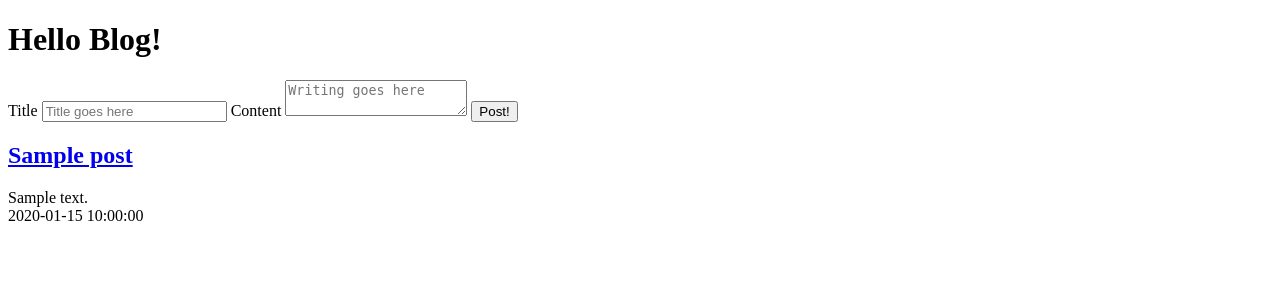
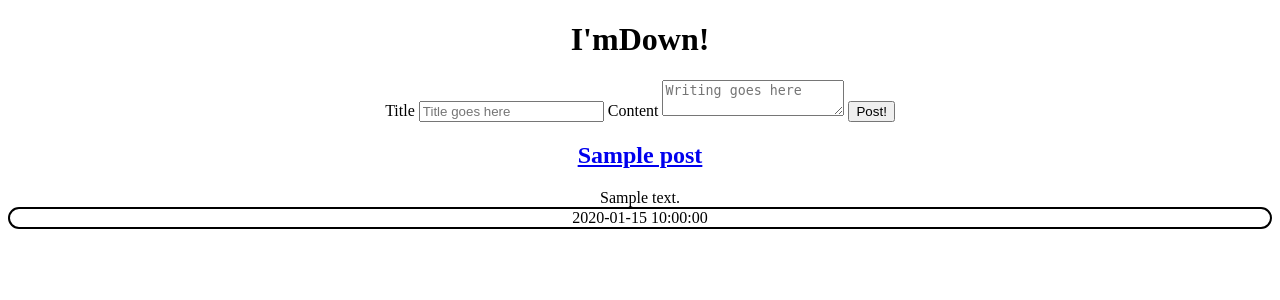
Before and after one commit to jopoblete/im_down, a Python web app: template down/templates/home.html in a window 1280 px wide. Shown: the top 300 px of the page. Run offline with Jinja, Linux system fonts and the light colour scheme; the template is opened without the code that fills it: most values are stand-ins (such as "Sample title", 1, 10 or a date in 2020).

Commit message:
Added some css

```diff
--- /dev/null
+++ b/down/styles/main.css
@@ -0,0 +1,12 @@
+head{
+
+}
+body{
+  text-align: center;
+
+}
+
+div{
+  border: 2px solid;
+  border-radius: 25px;
+}
--- a/down/templates/home.html
+++ b/down/templates/home.html
@@ -3,9 +3,10 @@
   <head>
     <meta charset="utf-8">
     <title></title>
+    <link rel='stylesheet' href='styles/main.css'>
   </head>
   <body>
-    <h1> Hello Blog! </h1>
+    <h1> I'mDown! </h1>
 
     <form action="/" method="post">
       <label>Title</label>
```
Also changed, not shown: 1 other file.
